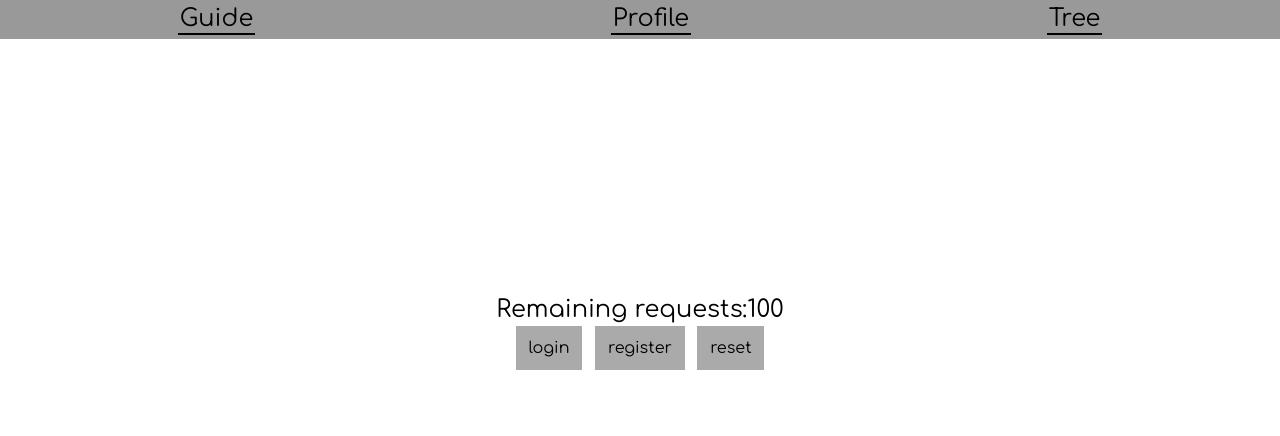
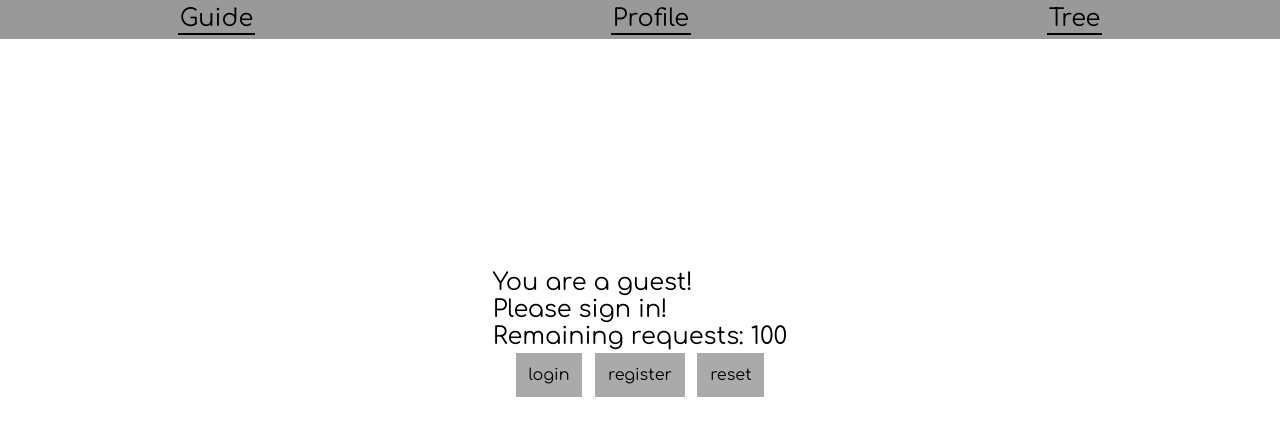
Before and after one commit to vzwork/treex, a React app: page /profile/guest in a window 1280 px wide. Shown: the top 436 px of the page. Built offline with nearby package versions, Linux system fonts and the light colour scheme; no server answers; the database is empty.

Commit message:
add node as a guest

```diff
--- a/src/components/Profile/Guest/Guest.jsx
+++ b/src/components/Profile/Guest/Guest.jsx
@@ -10,10 +10,9 @@ function Guest () {
     <div className='guest'>
       <div className='messageCounter'>
         <div className='message'>
-          Remaining requests:
-        </div>
-        <div>
-          {100 - counter}
+          You are a guest! <br/>
+          Please sign in! <br/>
+          Remaining requests: {100 - counter}
         </div>
       </div>
       <div className='links'>
--- a/src/components/Tree/Tree.tsx
+++ b/src/components/Tree/Tree.tsx
@@ -5,6 +5,8 @@ import { TreeManager } from '../../data/TreeManager';
 import Navigation from './Navigation/Navigation';
 import { setBaseNode } from '../../store/actions';
 import { useNavigate } from 'react-router-dom';
+import { useAuthState } from 'react-firebase-hooks/auth';
+import { auth } from '../../data/firebaseAuth';
 
 const Tree = () => {
   const count = useSelector((state: any) => state.requestCount);
@@ -20,8 +22,14 @@ const Tree = () => {
   const baseNodeName = useSelector((state: any) => state.baseNodeName);
   let baseNode = {id:baseNodeId, name:baseNodeName};
 
+  const [user, loading, error] = useAuthState(auth);
+
   const [newNodeName, setNewNodeName] = useState('');
+  const navigate = useNavigate();
   const clickedAddNode = async() => {
+    if (!user) {
+      navigate('/profile/guest');
+    }
     if (baseNodeId != ''){
       if (newNodeName != ''){
         await treeManager.uploadNode(baseNode, newNodeName);
```
Also changed, not shown: firebase.json, 2 other files (tests, documents, lock files or other folders).
